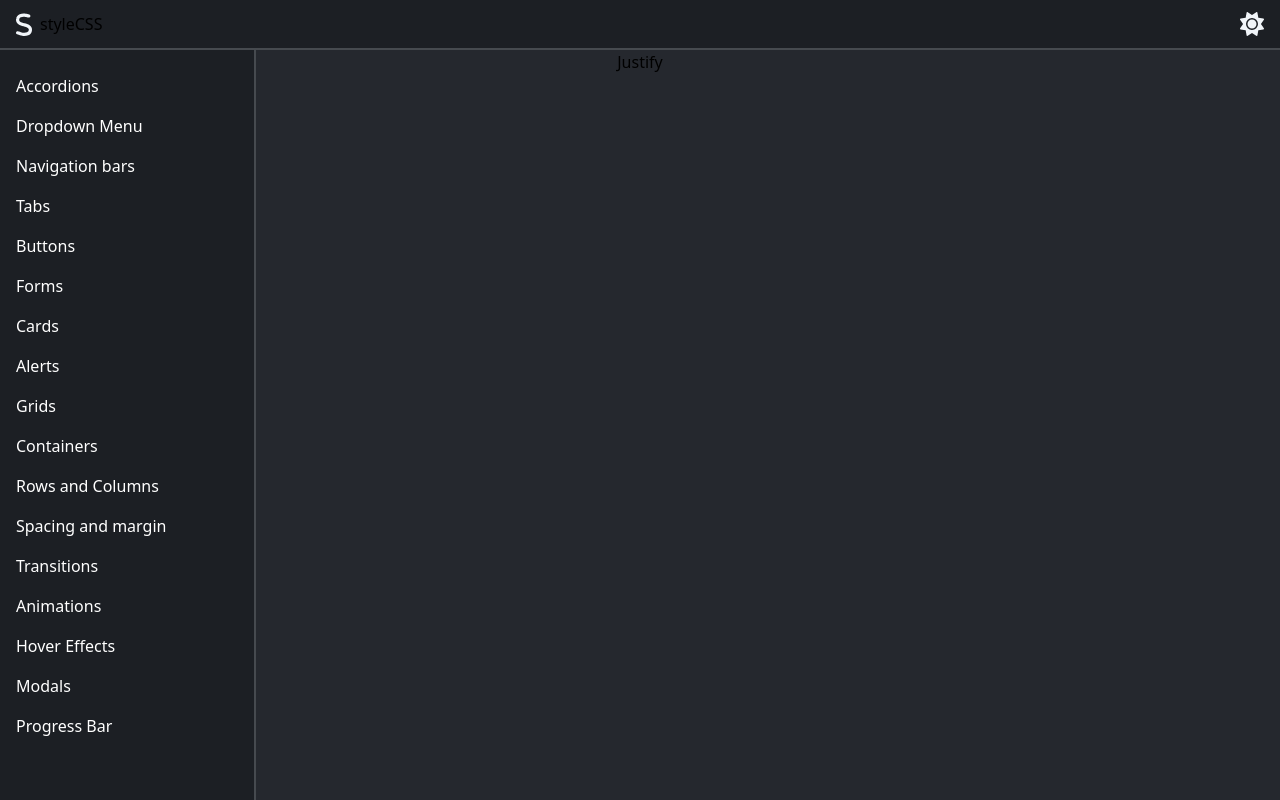
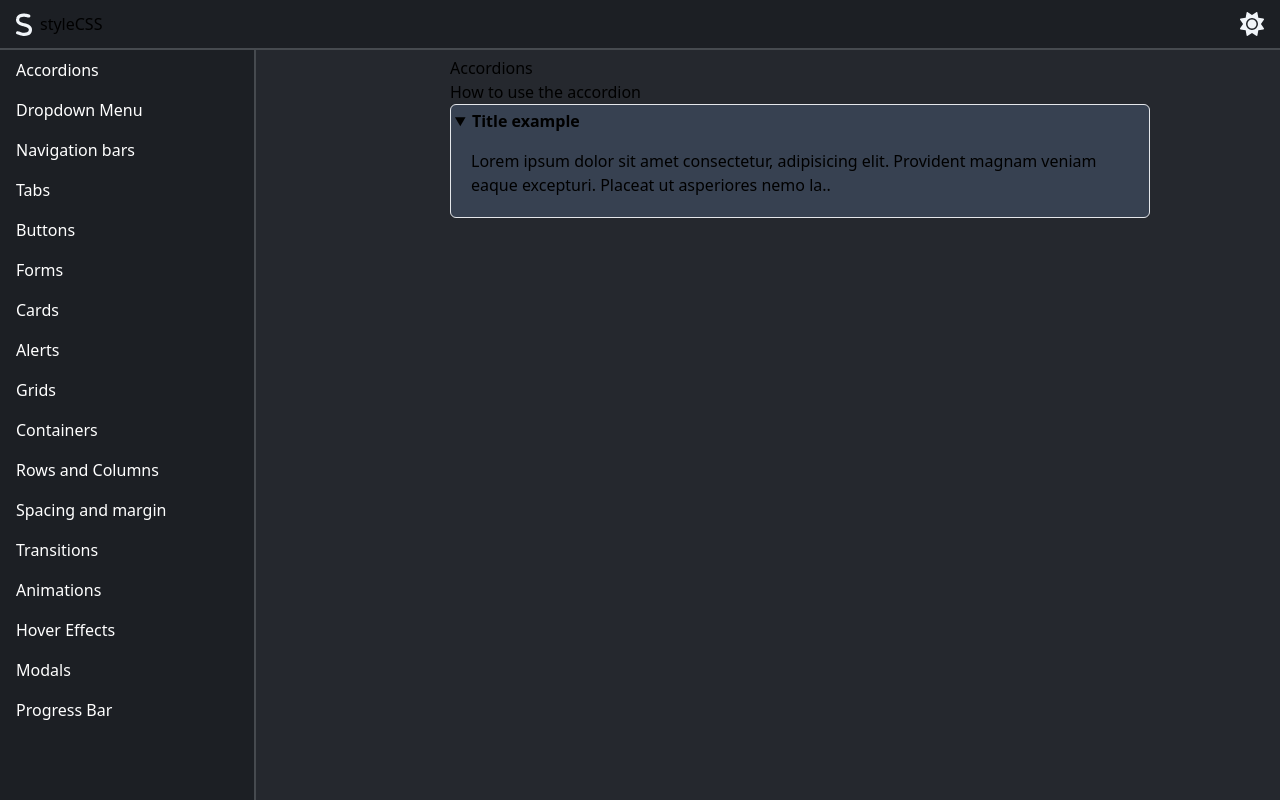
Before and after one commit to juancruzperalta/styleCSS, a React (Vite) app: page /accordions in a window 1280 px wide. Built offline with nearby package versions, Linux system fonts and the light colour scheme.

Commit message:
Version 30-11-2024

```diff
--- a/src/App.jsx
+++ /dev/null
@@ -1,16 +0,0 @@
-import { Route, BrowserRouter as Router, Routes } from "react-router-dom";
-import Header from "./Header.jsx";
-import SideBar from "./SideBar.jsx";
-import { Accordions } from "./pages/Accordions.jsx";
-function App() {
-  return (
-    <Router>
-      <Header />
-      <SideBar />
-      <Routes>
-        <Route path="/accordions" element={<Accordions />} />
-      </Routes>
-    </Router>
-  );
-}
-export default App;
--- a/src/Header.jsx
+++ b/src/Header.jsx
@@ -1,6 +1,6 @@
 function Header() {
   return (
-    <header className="p-3 pl-4 pr-4 border-b-2 border-slate-100 border-opacity-20  bg-[var(--bg-sidebar)]">
+    <header className="header p-3 pl-4 pr-4 border-b-2 border-slate-100 border-opacity-20  bg-[var(--bg-sidebar)]">
       <nav className="flex justify-between">
         <div className="flex gap-2">
           <li className="list-none w-4 h-4 fill-slate-100">
--- a/src/SideBar.jsx
+++ b/src/SideBar.jsx
@@ -72,8 +72,8 @@ const links = [
 ];
 function SideBar() {
   return (
-    <div className="w-64 fixed bg-[var(--bg-sidebar)] h-screen border-r-2 border-slate-100 border-opacity-20 overflow-auto pb-4">
-      <ul className="mt-4">
+    <div className="sidebar w-64 fixed bg-[var(--bg-sidebar)] h-screen border-r-2 border-slate-100 border-opacity-20 overflow-auto pb-4">
+      <ul>
         {links.map((x, index) => (
           <li key={index} className="px-4 py-2 hover:bg-gray-700 rounded">
             <Link to={x.href} className="block text-white">
--- a/src/index.css
+++ b/src/index.css
@@ -7,3 +7,37 @@
   color-scheme: light dark;
   --bg-sidebar: rgb(28, 31, 36);
 }
+html,
+body {
+  max-width: 100vw;
+  max-height: 100vh;
+  margin: 0;
+  padding: 0;
+  box-sizing: border-box;
+}
+.container {
+  display: grid;
+  grid-template-columns: 1fr 3fr;
+  grid-template-rows: 40px 1fr;
+  grid-template-areas:
+    "header header"
+    "sidebar contenido";
+  width: 100vw;
+  height: 100vh;
+  max-width: 100vw;
+}
+.header {
+  grid-area: header;
+  width: 100%;
+  height: 50px;
+  z-index: 10;
+}
+.sidebar {
+  max-width: 400px;
+  margin-top: 50px;
+  grid-area: sidebar;
+}
+
+.content {
+  grid-area: contenido;
+}
--- a/src/main.jsx
+++ b/src/main.jsx
@@ -1,10 +1,23 @@
 import { StrictMode } from "react";
 import { createRoot } from "react-dom/client";
 import "./index.css";
-import App from "./App.jsx";
+import { Route, BrowserRouter as Router, Routes } from "react-router-dom";
+import Header from "./Header.jsx";
+import SideBar from "./SideBar.jsx";
+import { Accordions } from "./pages/Accordions.jsx";
 
 createRoot(document.getElementById("root")).render(
   <StrictMode>
-    <App />
+    <Router>
+      <div className="container">
+        <Header className="header" />
+        <SideBar className="sidebar" />
+        <div className="content">
+          <Routes>
+            <Route path="/accordions" element={<Accordions />} />
+          </Routes>
+        </div>
+      </div>
+    </Router>
   </StrictMode>
 );
--- a/src/pages/Accordions.jsx
+++ b/src/pages/Accordions.jsx
@@ -1,7 +1,21 @@
 export const Accordions = () => {
   return (
-    <div className="flex items-center justify-center">
-      <h1>Justify</h1>
-    </div>
+    <section className="flex items-center justify-center mt-4">
+      <div className="">
+        <h2>Accordions</h2>
+        <h4>How to use the accordion </h4>
+
+        <details
+          className="w-[700px] border max-w-[700px] rounded-md bg-gray-700 p-1"
+          open
+        >
+          <summary className="font-semibold">Title example</summary>
+          <p className="m-4">
+            Lorem ipsum dolor sit amet consectetur, adipisicing elit. Provident
+            magnam veniam eaque excepturi. Placeat ut asperiores nemo la..
+          </p>
+        </details>
+      </div>
+    </section>
   );
 };
```
Also changed, not shown: 1 other file (tests, documents, lock files or other folders).
